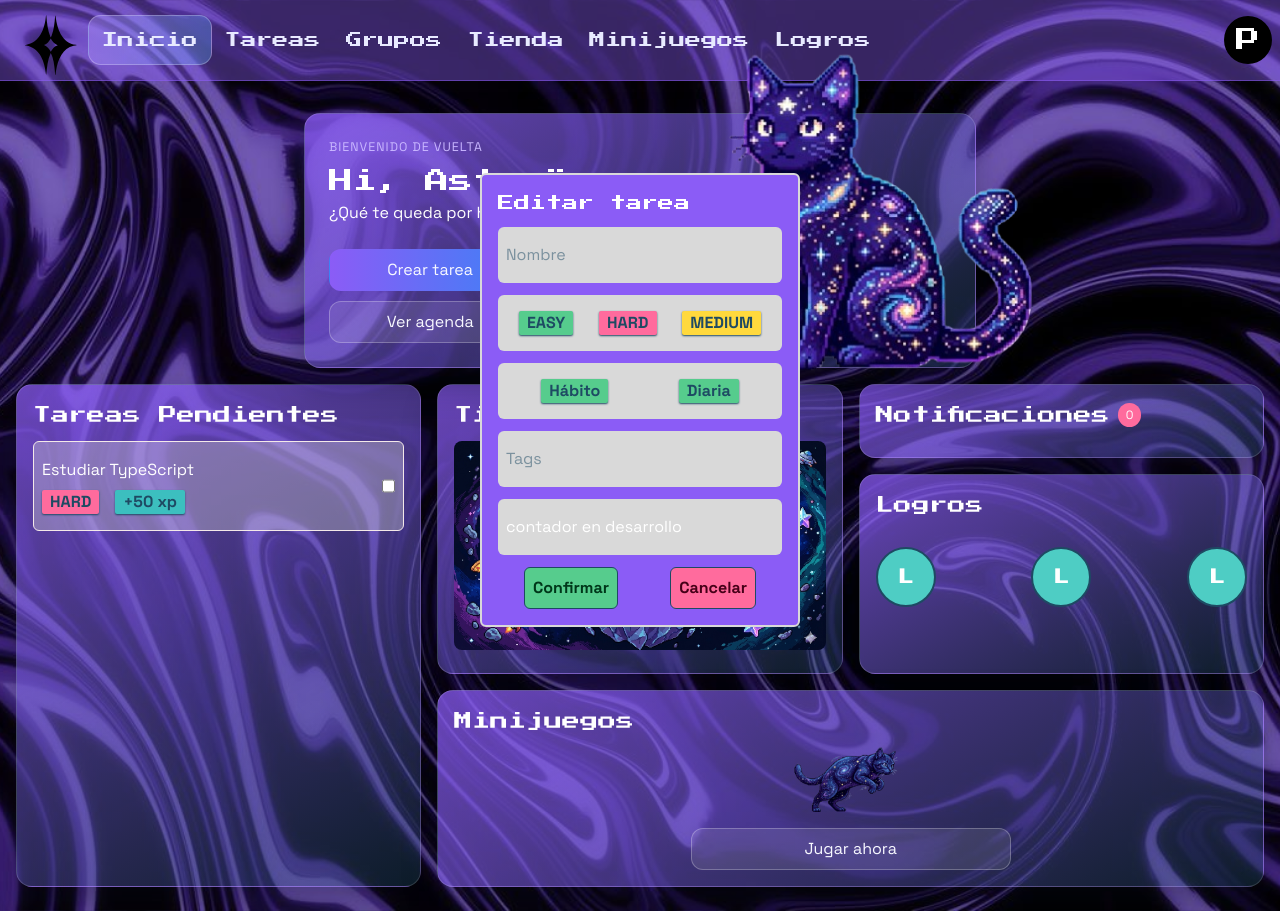
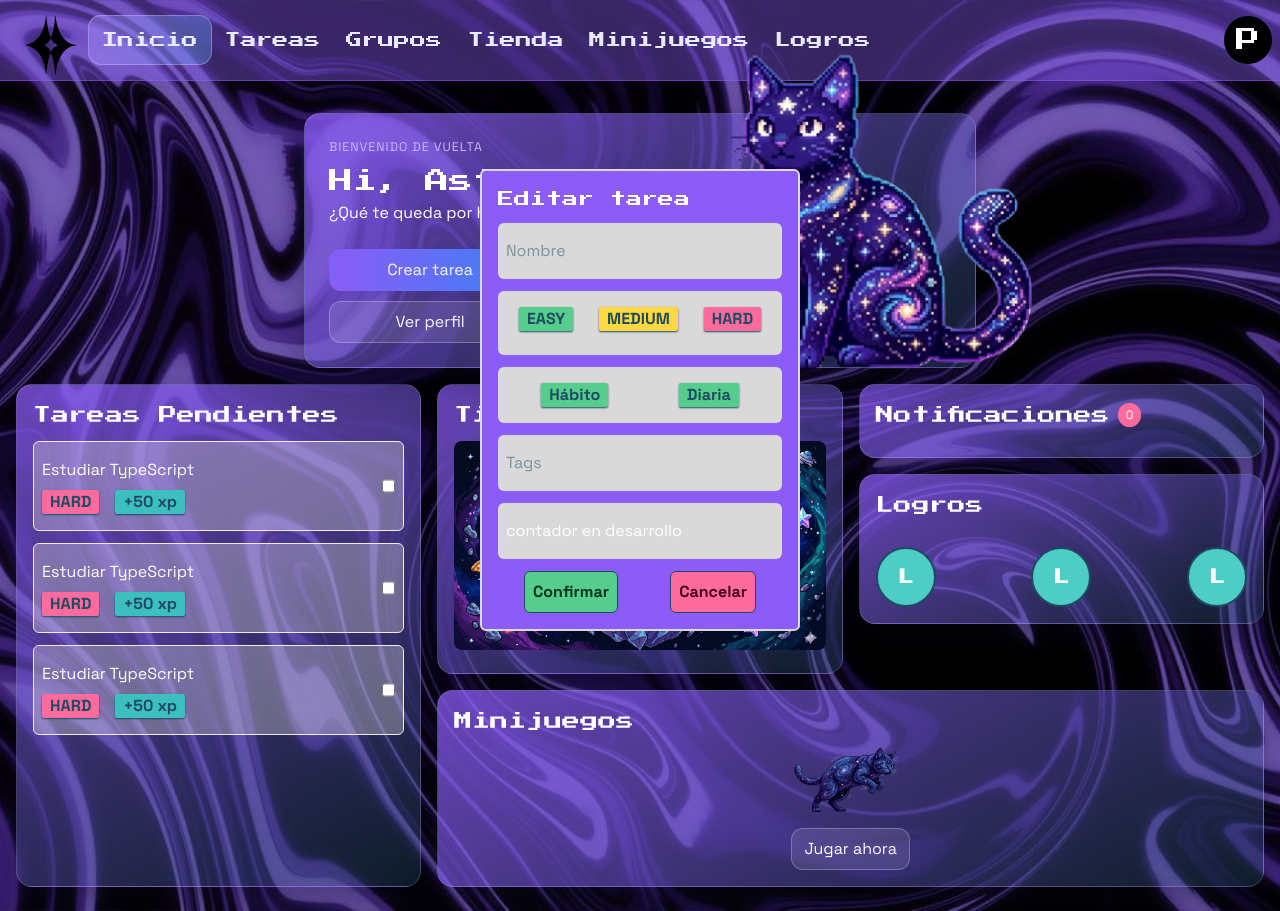
Before and after one commit to GrupoAstrais/proyectoAstrais, a React (Vite) app in the folder astrais-web/: page /home in a window 1280 px wide. Both pictures are taken after a click on the button "Crear tarea". Built offline with nearby package versions, Linux system fonts and the light colour scheme.

Commit message:
style(web): la homepage y modal añadir tarea

```diff
--- a/astrais-web/src/components/modales/Modal.tsx
+++ b/astrais-web/src/components/modales/Modal.tsx
@@ -1,10 +1,17 @@
-import Dificultad from "../ui/Difficulty";
+import { useState } from "react";
+import DifficultyModal from "../ui/DifficultyModal";
 
 interface ModalProps {
     onPress: (opcion: string) => void
 }
 
 export default function Modal({onPress} : ModalProps) {
+    const [active, setActive] = useState<string>("");
+
+    const handleActive = (ac: string) => {
+        setActive(ac);
+    }
+
   return (
     <div className="flex flex-col font-['Space_Grotesk'] h-auto w-1/2 lg:w-1/4 bg-secondary-500 rounded-md p-4 gap-3 border-2 border-accent-beige-300">
         <h1 className="font-['Press_Start_2P']">Editar tarea</h1>
@@ -12,9 +19,9 @@ export default function Modal({onPress} : ModalProps) {
             <input className="text-primary-900" id="nombre" placeholder="Nombre" />
         </div>
         <div className="flex flex-row justify-around bg-accent-beige-300  py-4 px-2 rounded-md">
-            <Dificultad dificultad={"EASY"} />
-            <Dificultad dificultad={"HARD"} />
-            <Dificultad dificultad={"MEDIUM"} />
+            <DifficultyModal handleActive={handleActive} esOtroActivo={active} dificultad={"EASY"} />
+            <DifficultyModal handleActive={handleActive} esOtroActivo={active}  dificultad={"MEDIUM"} />
+            <DifficultyModal handleActive={handleActive} esOtroActivo={active}  dificultad={"HARD"} />
         </div>
         <div className="flex flex-row justify-around bg-accent-beige-300  py-4 px-2 rounded-md">
             <div className="bg-state-success text-primary-900 rounded-xs shadow-xs shadow-primary-900 px-2">
--- a/astrais-web/src/components/ui/Difficulty.tsx
+++ b/astrais-web/src/components/ui/Difficulty.tsx
@@ -1,6 +1,8 @@
+
 interface DifProps {
     dificultad: string
 }
+
 export default function Dificultad({dificultad} : DifProps) {
     return (
     <div className={`text-primary-900 rounded-xs shadow-xs shadow-primary-900 font-['Space_Grotesk'] px-2 ${dificultad == "EASY" ? 'bg-state-success' : dificultad == "MEDIUM" ? 'bg-state-warning' : 'bg-state-error'}`}>
--- /dev/null
+++ b/astrais-web/src/components/ui/DifficultyModal.tsx
@@ -0,0 +1,32 @@
+import React from "react";
+
+interface DifProps {
+    dificultad: string,
+    handleActive : (titulo: string) => void,
+    esOtroActivo : string
+}
+
+export default function DifficultyModal({dificultad, handleActive, esOtroActivo} : DifProps) {
+        const [active, setIsActive] = React.useState<boolean>(false);
+
+        const changeState = () => {
+            setIsActive(!dificultad);
+            handleActive(dificultad)
+        }
+
+        React.useEffect(() => {
+            if(esOtroActivo != dificultad) {
+                setIsActive(false)
+            }
+        },[esOtroActivo])
+
+    return (
+        <>
+            <button onClick={changeState}
+            className={`text-primary-900 rounded-xs shadow-xs shadow-primary-900 font-['Space_Grotesk'] px-2
+            ${active ? 'bg-secondary-700 shadow-none translate-y-1' : dificultad == "EASY" ? 'bg-state-success' : dificultad == "MEDIUM" ?
+            'bg-state-warning' : 'bg-state-error'} mb-2`}>
+                <span className={`${active ? 'text-white' : 'text-primary-900 ' } text-primary-900 font-bold`}>{dificultad}</span></button>
+        </>
+  )
+}
--- a/astrais-web/src/pages/Dashboard/Home.tsx
+++ b/astrais-web/src/pages/Dashboard/Home.tsx
@@ -8,6 +8,7 @@ import Task from '../../components/ui/Task';
 import React from 'react'
 import Achiv from '../../components/ui/Achiv'
 import Modal from '../../components/modales/Modal'
+import { NavLink } from 'react-router'
 
 export default function Home() {
   const tarea: ITarea = {
@@ -52,9 +53,9 @@ export default function Home() {
           </header>
           <div className="grid w-2/3 grid-cols-1 gap-2.5 sm:grid-cols-2">
             <button onClick={() => setIsOpen(true)} className="cursor-pointer rounded-xl border border-transparent bg-[linear-gradient(90deg,#8b5cf6,#3b82f6)] px-3 py-2 text-[#f8f9ff] transition-colors duration-200">Crear tarea</button>
-            <button className="cursor-pointer rounded-xl border border-white/25 bg-white/10 px-3 py-2 text-[#f8f9ff] transition-colors duration-200 hover:bg-white/20">Unirme a un grupo</button>
-            <button className="cursor-pointer rounded-xl border border-white/25 bg-white/10 px-3 py-2 text-[#f8f9ff] transition-colors duration-200 hover:bg-white/20">Ver agenda</button>
-            <button className="cursor-pointer rounded-xl border border-white/25 bg-white/10 px-3 py-2 text-[#f8f9ff] transition-colors duration-200 hover:bg-white/20">Reclamar recompensa</button>
+            <NavLink  className="cursor-pointer text-center rounded-xl border border-white/25 bg-white/10 px-3 py-2 text-[#f8f9ff] transition-colors duration-200 hover:bg-white/20" to="/groups"><button>Crear un grupo</button></NavLink>
+            <NavLink  className="cursor-pointer text-center rounded-xl border border-white/25 bg-white/10 px-3 py-2 text-[#f8f9ff] transition-colors duration-200 hover:bg-white/20" to="/profile"><button>Ver perfil</button></NavLink>
+            <NavLink className="cursor-pointer text-center rounded-xl border border-white/25 bg-white/10 px-3 py-2 text-[#f8f9ff] transition-colors duration-200 hover:bg-white/20" to="/"><button >Cambiar la mascota</button></NavLink>
           </div>
           <img
             className="absolute -bottom-7 -right-56"
@@ -65,11 +66,16 @@ export default function Home() {
 
         <div className="grid w-full grid-cols-1 gap-4 lg:grid-cols-3">
           {/* Tareas Pendientes */}
+
           <article className="rounded-2xl border border-white/15 bg-[linear-gradient(150deg,#8B5CF6bf,#1E4A6360)] p-4 shadow-[0_15px_32px_#090b1f59]">
             <header className="mb-3">
+              <NavLink to="/tasks">
                 <h2 className="font-['Press_Start_2P'] text-lg">Tareas Pendientes</h2>
+              </NavLink>
             </header>
             <div className="flex flex-col gap-3">
+              <Task data={tarea} />
+              <Task data={tarea} />
               <Task data={tarea} />
             </div>
           </article>
@@ -78,6 +84,7 @@ export default function Home() {
           <div className="flex flex-col gap-4 lg:col-span-2">
             <div className="grid grid-cols-1 gap-4 md:grid-cols-2">
               {/* Tienda */}
+              <NavLink to="/shop">
                 <article className="rounded-2xl border border-white/15 bg-[linear-gradient(150deg,#8B5CF6bf,#1E4A6360)] p-4 shadow-[0_15px_32px_#090b1f59]">
                   <header className="mb-3">
                     <h2 className="font-['Press_Start_2P'] text-lg">Tienda</h2>
@@ -86,6 +93,7 @@ export default function Home() {
                     <img src={shop} className="aspect-video max-w-full rounded-lg object-cover" alt="Tienda" />
                   </button>
                 </article>
+              </NavLink>
 
               {/* Notificaciones + Logros */}
               <div className="flex flex-col gap-4">
@@ -98,6 +106,7 @@ export default function Home() {
                   </header>
                 </article>
 
+                <NavLink to="/achievements">
                   <article className="flex h-full flex-col gap-4 rounded-2xl border border-white/15 bg-[linear-gradient(150deg,#8B5CF6bf,#1E4A6360)] p-4 shadow-[0_15px_32px_#090b1f59]">
                     <header className="mb-3">
                       <h2 className="font-['Press_Start_2P'] text-lg">Logros</h2>
@@ -108,6 +117,7 @@ export default function Home() {
                       <Achiv />
                     </div>
                   </article>
+                </NavLink>
               </div>
             </div>
 
@@ -122,7 +132,9 @@ export default function Home() {
                   className="h-auto w-1/2 max-w-30 rounded-lg"
                   alt="Juego"
                 />
+                <NavLink to="/games">
                   <button className="w-full max-w-xs cursor-pointer rounded-xl border border-white/25 bg-white/10 px-3 py-2 text-[#f8f9ff] transition-colors duration-200 hover:bg-white/20">Jugar ahora</button>
+                </NavLink>
               </div>
             </article>
           </div>
--- a/astrais-web/src/pages/Tasks/Tasks.tsx
+++ b/astrais-web/src/pages/Tasks/Tasks.tsx
@@ -37,9 +37,6 @@ export default function Tasks() {
     const handleActiveHabitos= (active: string) => {
         setActiveHabitos(active)
     }
-
-
-
 
 
     return (
```
Lines whose indentation alone changed are shown as unchanged.
